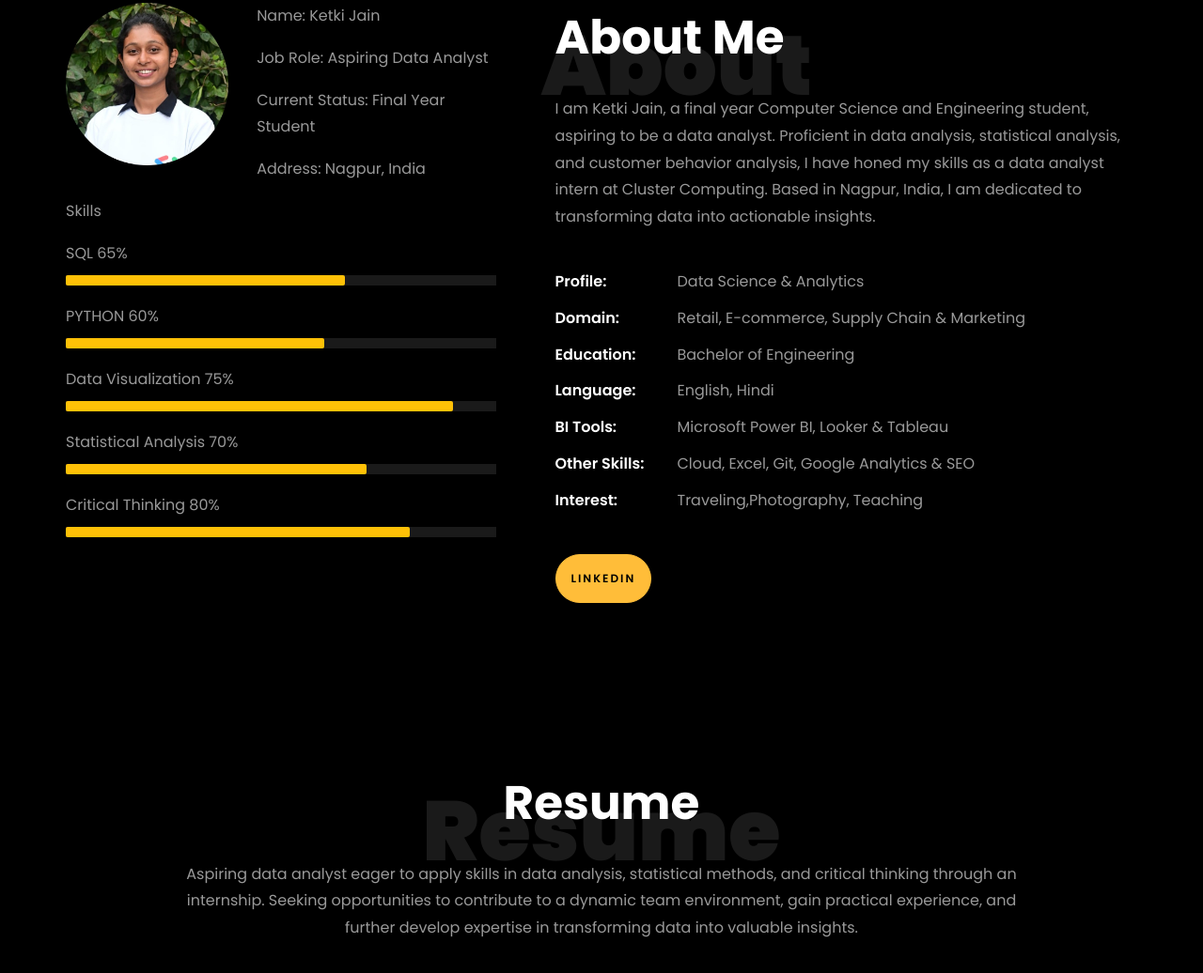
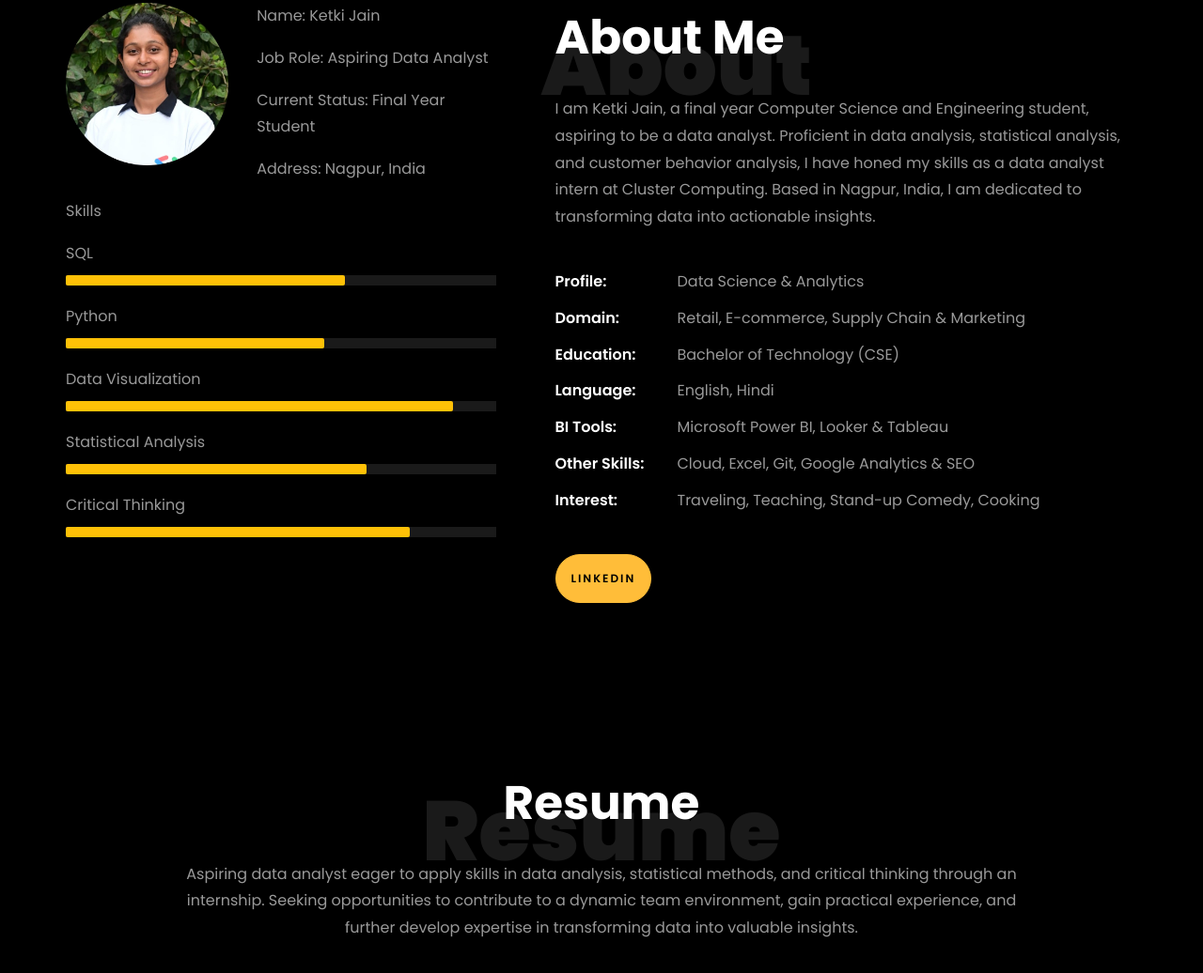
Before and after one commit to ketkijain2020/Portfolio.github.io, a plain HTML site: page index.html in a window 1280 px wide. Shown: the part 859-1895 px from the top of the page at 94% size. Drawn offline with Linux system fonts and the light colour scheme; files whose address does not match are found by name.

Commit message:
about section changes
percentage changes in about sestion

```diff
--- a/index.html
+++ b/index.html
@@ -231,31 +231,31 @@
 
 								<div class="skill-mf">
 									<p class="title-s">Skills</p>
-									<span>SQL</span> <span class="pull-right">65%</span>
+									<span>SQL</span>
 									<div class="progress">
 										<div class="progress-bar" role="progressbar" style="width: 65%;" aria-valuenow="95" aria-valuemin="0"
 											aria-valuemax="100"></div>
 									</div>
 
-									<span>PYTHON</span> <span class="pull-right">60%</span>
+									<span>Python</span>
 									<div class="progress">
 										<div class="progress-bar" role="progressbar" style="width: 60%" aria-valuenow="85" aria-valuemin="0"
 											aria-valuemax="100"></div>
 									</div>
 
-									<span>Data Visualization</span> <span class="pull-right">75%</span>
+									<span>Data Visualization</span>
 									<div class="progress">
 										<div class="progress-bar" role="progressbar" style="width: 90%" aria-valuenow="90" aria-valuemin="0"
 											aria-valuemax="100"></div>
 									</div>
 
-									<span>Statistical Analysis</span> <span class="pull-right">70%</span>
+									<span>Statistical Analysis</span>
 									<div class="progress">
 										<div class="progress-bar" role="progressbar" style="width: 70%" aria-valuenow="85" aria-valuemin="0"
 											aria-valuemax="100"></div>
 									</div>
 
-									<span>Critical Thinking</span> <span class="pull-right">80%</span>
+									<span>Critical Thinking</span>
 									<div class="progress">
 										<div class="progress-bar" role="progressbar" style="width: 80%" aria-valuenow="80" aria-valuemin="0"
 											aria-valuemax="100"></div>
@@ -275,11 +275,11 @@
 								<ul class="about-info mt-4 px-md-0 px-2">
 									<li class="d-flex"><span>Profile:</span> <span>Data Science &amp; Analytics</span></li>
 									<li class="d-flex"><span>Domain:</span> <span>Retail, E-commerce, Supply Chain &amp; Marketing</span></li>
-									<li class="d-flex"><span>Education:</span> <span>Bachelor of Engineering</span></li>
+									<li class="d-flex"><span>Education:</span> <span>Bachelor of Technology (CSE)</span></li>
 									<li class="d-flex"><span>Language:</span> <span>English, Hindi</span></li>
 									<li class="d-flex"><span>BI Tools:</span> <span>Microsoft Power BI, Looker &amp; Tableau</span></li>
 									<li class="d-flex"><span>Other Skills:</span> <span>Cloud, Excel, Git, Google Analytics &amp; SEO</span></li>
-									<li class="d-flex"><span>Interest:</span> <span>Traveling,Photography, Teaching</span></li>
+									<li class="d-flex"><span>Interest:</span> <span>Traveling, Teaching, Stand-up Comedy, Cooking</span></li>
 
 								</ul>
 							</div>
```
